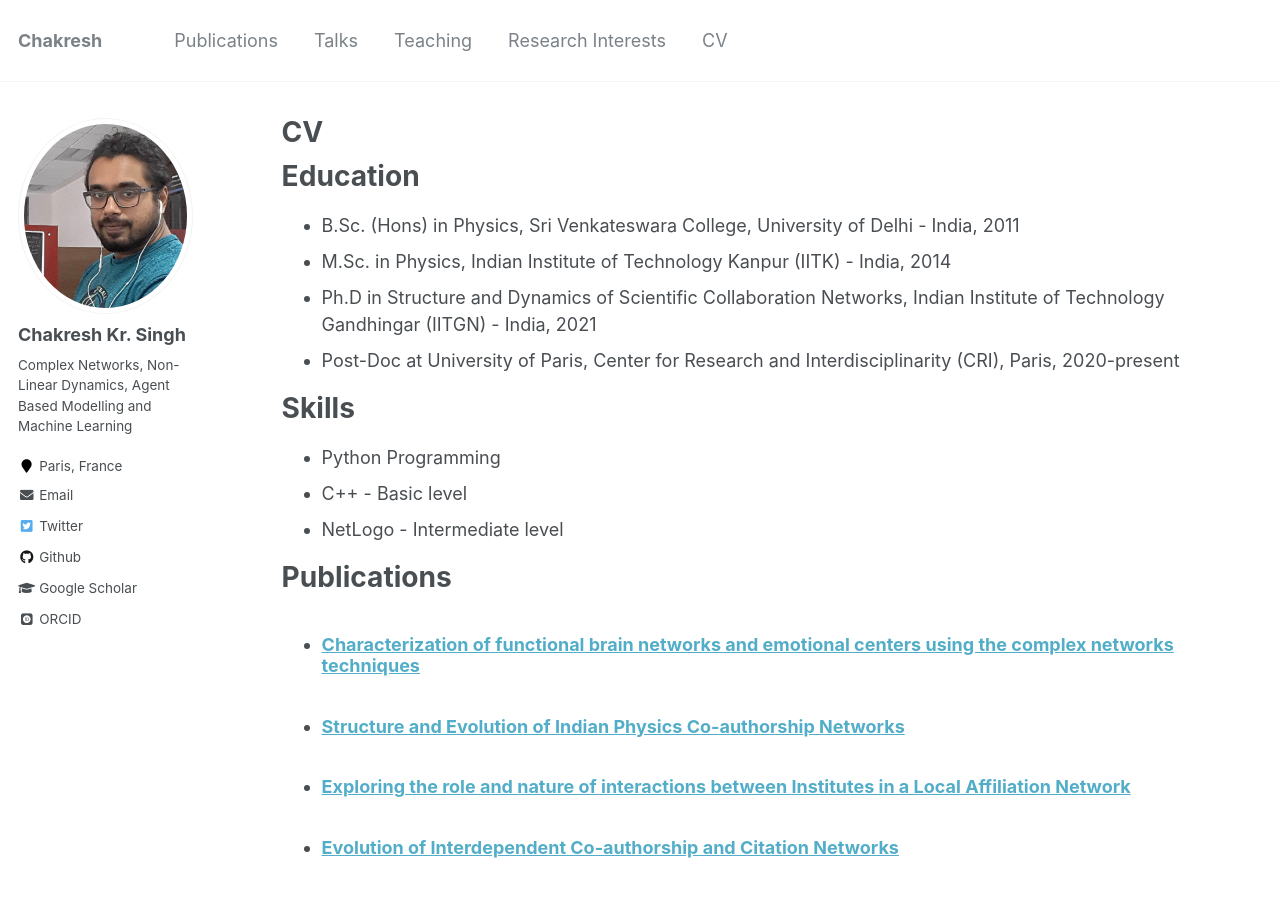
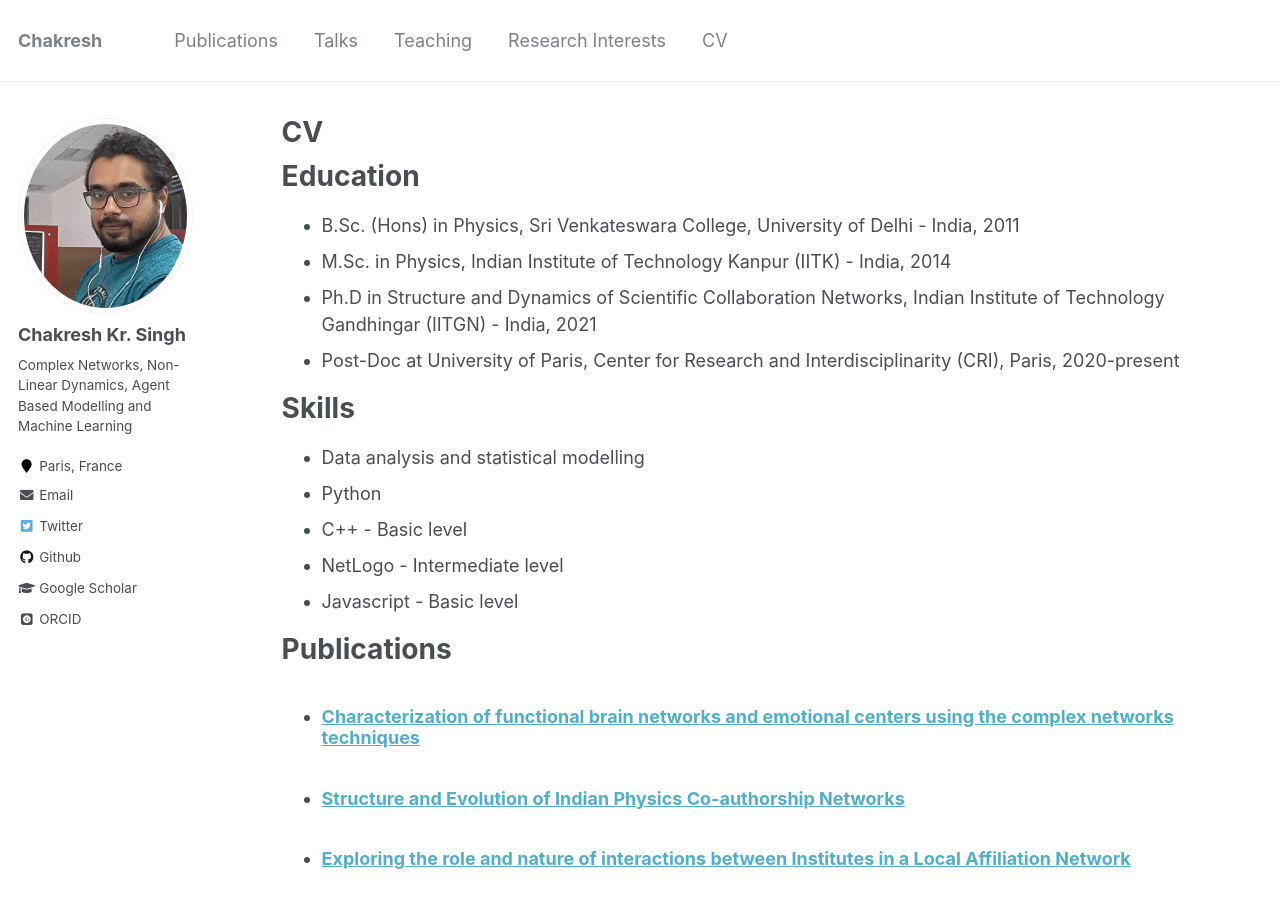
Before and after one commit to ChakreshIITGN/ChakreshIITGN.github.io, a Jekyll site: the page built from _pages/cv.md, in a window 1280 px wide and 900 px high. Built offline with Jekyll 4.4.1, drawn with Linux system fonts in a browser that asks for light colours; some web fonts are replaced.

Commit message:
Update cv.md

```diff
--- a/_pages/cv.md
+++ b/_pages/cv.md
@@ -18,9 +18,12 @@ Education
 
 Skills
 ======
-* Python Programming
+
+* Data analysis and statistical modelling
+* Python
 * C++ - Basic level
 * NetLogo - Intermediate level
+* Javascript - Basic level
 
 Publications
 ======
```
